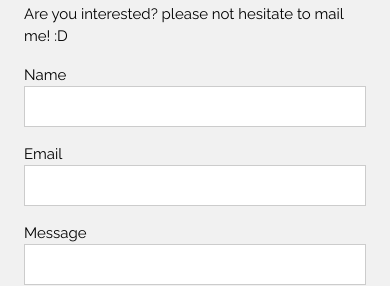
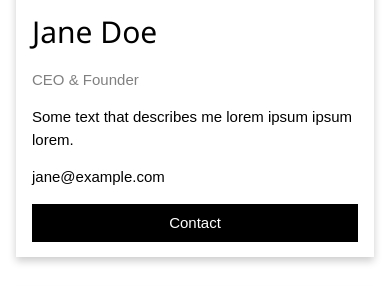
Before and after one commit to imavgg/Data-Visualization, a Flask app: page /us in a window 390 px wide. Shown: the part 642-928 px from the top of the page. Run offline with Flask 2, Linux system fonts and the light colour scheme; data comes from the database, SQL or seed files in the repository.

Commit message:
Add files via upload

```diff
--- a/templates/data/us.html
+++ b/templates/data/us.html
@@ -7,156 +7,179 @@
         <meta name="viewport" content="width=device-width, initial-scale=1">
         <link rel="stylesheet" href="https://www.w3schools.com/w3css/4/w3.css">
         <link rel="stylesheet" href="https://fonts.googleapis.com/css?family=Raleway">
-
         <style>
-                body,
-                h1,
-                h2,
-                h3,
-                h4,
-                h5 {
-                        font-family: "Raleway", sans-serif
+            body {
+              font-family: Arial, Helvetica, sans-serif;
+              margin: 0;
             }
 
-                .w3-third img {
-                        margin-bottom: -6px;
-                        opacity: 0.8;
-                        cursor: pointer
+            html {
+              box-sizing: border-box;
             }
 
-                .w3-third img:hover {
-                        opacity: 1
+            *, *:before, *:after {
+              box-sizing: inherit;
+            }
+
+            .column {
+              float: left;
+              width: 33.3%;
+              margin-bottom: 16px;
+              padding: 0 8px;
+            }
+
+            .card {
+              box-shadow: 0 4px 8px 0 rgba(0, 0, 0, 0.2);
+              margin: 8px;
+            }
+
+            .about-section {
+              padding: 50px;
+              text-align: center;
+              background-color: #474e5d;
+              color: white;
+            }
+
+            .container {
+              padding: 0 16px;
+            }
+
+            .container::after, .row::after {
+              content: "";
+              clear: both;
+              display: table;
+            }
+
+            .title {
+              color: grey;
+            }
+
+            .button {
+              border: none;
+              outline: 0;
+              display: inline-block;
+              padding: 8px;
+              color: white;
+              background-color: #000;
+              text-align: center;
+              cursor: pointer;
+              width: 100%;
+            }
+
+            .button:hover {
+              background-color: #555;
+            }
+
+            @media screen and (max-width: 650px) {
+              .column {
+                width: 100%;
+                display: block;
+              }
             }
             </style>
 </head>
+<body>
 
-<body class="w3-light-grey w3-content" style="max-width:1600px">
+    <div class="about-section">
+      <h1>About Us Page</h1>
+      <p>Some text about who we are and what we do.</p>
+      <p>Resize the browser window to see that this page is responsive by the way.</p>
+    </div>
 
-        <!-- Sidebar/menu -->
-   <nav class="w3-sidebar w3-bar-block w3-white w3-animate-left w3-text-grey w3-collapse w3-top w3-center"
-      style="z-index:3;width:300px;font-weight:bold" id="mySidebar"><br>
-      <!--<h3 class="w3-padding-64 w3-center"><b>H&M<br>Recommendation</b></h3>-->
-	  <br>
-	  <br>
-	  <img src="./static/H&M.png" width="165px">
-	  <br>
-	  <br>
-	  <br>
-      <a href="javascript:void(0)" onclick="w3_close()" class="w3-bar-item w3-button w3-padding w3-hide-large">CLOSE</a>
-      <a href="/" onclick="w3_close()" class="w3-bar-item w3-button" >MAIN</a>
-	  <br>
-	  <a href="{{url_for('recommend')}}" onclick="w3_close()" class="w3-bar-item w3-button">RECOMMENDATION</a>
-      <br>
-	  <a href="{{url_for('visualization')}}" onclick="w3_close()" class="w3-bar-item w3-button">VISUALIZATION</a>
-      <br>
-	  <a href="{{url_for('us')}}#about" onclick="w3_close()" class="w3-bar-item w3-button">ABOUT US</a>
-   </nav>
-        <!-- Top menu on small screens -->
-        <header class="w3-container w3-top w3-hide-large w3-white w3-xlarge w3-padding-16">
-                <span class="w3-left w3-padding">H&M Recommendation</span>
-                <a href="javascript:void(0)" class="w3-right w3-button w3-white" onclick="w3_open()">☰</a>
-        </header>
+    <h2 style="text-align:center">Our Team</h2>
+    <div class="row">
+      <div class="column">
+        <div class="card">
+          <img src="/w3images/team1.jpg" alt="Jane" style="width:100%">
+          <div class="container">
+            <h2>Jane Doe</h2>
+            <p class="title">CEO & Founder</p>
+            <p>Some text that describes me lorem ipsum ipsum lorem.</p>
+            <p>jane@example.com</p>
+            <p><button class="button" onclick="location.href='https://www.youtube.com/watch?v=I2dJuNwlIH0'">Contact</button></p>
 
-        <!-- Overlay effect when opening sidebar on small screens -->
-        <div class="w3-overlay w3-hide-large w3-animate-opacity" onclick="w3_close()" style="cursor:pointer"
-                title="close side menu" id="myOverlay"></div>
-
-        <!-- !PAGE CONTENT! -->
-        <div class="w3-main" style="margin-left:300px">
-
-                <!-- Push down content on small screens -->
-                <div class="w3-hide-large" style="margin-top:83px"></div>
-
-                <!-- Modal for full size images on click-->
-                <div id="modal01" class="w3-modal w3-black" style="padding-top:0" onclick="this.style.display='none'">
-                        <span class="w3-button w3-black w3-xlarge w3-display-topright">×</span>
-                        <div class="w3-modal-content w3-animate-zoom w3-center w3-transparent w3-padding-64">
-                                <img id="img01" class="w3-image">
-                                <p id="caption"></p>
+          </div>
         </div>
       </div>
 
-                <!--Content section -->
-                <div class="w3-container w3-light-grey w3-padding-32 w3-padding-large" id="content">
-                        <img src="https://www.w3schools.com/w3images/avatar_hat.jpg" alt="Me"
-                                class="w3-image w3-padding-32" width="600" height="650">
-
-                        <div class="w3-content w3-justify" style="max-width:1000px">
-                                <h4><b>TEST1</b></h4>
-                                <div class="w3-content w3-justify" style="max-width:600px">
-                                        <h4>Test2</h4>
-
-
+      <div class="column">
+        <div class="card">
+          <img src="/w3images/team2.jpg" alt="Mike" style="width:100%">
+          <div class="container">
+            <h2>Mike Ross</h2>
+            <p class="title">Art Director</p>
+            <p>Some text that describes me lorem ipsum ipsum lorem.</p>
+            <p>mike@example.com</p>
+            <p><button class="button">Contact</button></p>
+          </div>
         </div>
       </div>
 
+      <div class="column">
+        <div class="card">
+          <img src="/Users/minni/Desktop/ab/ES100-65拷貝.jpg" alt="John" style="width:100%">
+          <div class="container">
+            <h2>John Doe</h2>
+            <p class="title">Designer</p>
+            <p>Some text that describes me lorem ipsum ipsum lorem.</p>
+            <p>john@example.com</p>
+            <p><button class="button">Contact</button></p>
           </div>
-
-
-                <!-- Contact section -->
-                <div class="w3-container w3-light-grey w3-padding-32 w3-padding-large" id="contact">
-                        <div class="w3-content" style="max-width:600px">
-                                <h4 class="w3-center"><b>Contact Me</b></h4>
-                                <p>Are you interested? please not hesitate to mail me! :D</p>
-                                <form action="{{request.path}}" target="_blank">
-                                        <div class="w3-section">
-                                                <label>Name</label>
-                                                <input class="w3-input w3-border" type="text" name="title" required>
-                                        </div>
-                                        <div class="w3-section">
-                                                <label>Email</label>
-                                                <input class="w3-input w3-border" type="text" name="sender" required>
-                                        </div>
-                                        <div class="w3-section">
-                                                <label>Message</label>
-                                                <input class="w3-input w3-border" type="text" name="body" required>
-                                        </div>
-                                        <button type="submit" onclick="myFunction()"
-                                                class="w3-button w3-block w3-black w3-margin-bottom">Send
-                                                Message</button>
-
-                                        <script>
-                                                function myFunction() {
-                                                        alert(document.getElementById("sent").style.bottom);
-                                                }
-                                        </script>
-
-
-                                </form>
         </div>
       </div>
 
-
-                <!-- <div class="w3-black w3-center w3-padding-24">Made with <a href="https://www.w3schools.com/spaces"
-                        title="spaces" target="_blank" class="w3-hover-opacity">W3Schools Spaces</a></div> -->
-
-
-                <!-- End page content -->
+      <div class="column">
+        <div class="card">
+          <img src="/Users/minni/Desktop/ab/ES100-65拷貝.jpg" alt="John" style="width:100%">
+          <div class="container">
+            <h2>John Doe</h2>
+            <p class="title">Designer</p>
+            <p>Some text that describes me lorem ipsum ipsum lorem.</p>
+            <p>john@example.com</p>
+            <p><button class="button">Contact</button></p>
+          </div>
+        </div>
       </div>
 
-        <script>
-                // Script to open and close sidebar
-                function w3_open() {
-                        document.getElementById("mySidebar").style.display = "block";
-                        document.getElementById("myOverlay").style.display = "block";
-                }
+      <div class="column">
+        <div class="card">
+          <img src="/Users/minni/Desktop/ab/ES100-65拷貝.jpg" alt="John" style="width:100%">
+          <div class="container">
+            <h2>John Doe</h2>
+            <p class="title">Designer</p>
+            <p>Some text that describes me lorem ipsum ipsum lorem.</p>
+            <p>john@example.com</p>
+            <p><button class="button">Contact</button></p>
+          </div>
+        </div>
+      </div>
 
-                function w3_close() {
-                        document.getElementById("mySidebar").style.display = "none";
-                        document.getElementById("myOverlay").style.display = "none";
-                }
+      <div class="column">
+        <div class="card">
+          <img src="/Users/minni/Desktop/ab/ES100-65拷貝.jpg" alt="John" style="width:100%">
+          <div class="container">
+            <h2>John Doe</h2>
+            <p class="title">Designer</p>
+            <p>Some text that describes me lorem ipsum ipsum lorem.</p>
+            <p>john@example.com</p>
+            <p><button class="button">Contact</button></p>
+          </div>
+        </div>
+      </div>
 
-                // Modal Image Gallery
-                function onClick(element) {
-                        document.getElementById("img01").src = element.src;
-                        document.getElementById("modal01").style.display = "block";
-                        var captionText = document.getElementById("caption");
-                        captionText.innerHTML = element.alt;
-                }
-
-        </script>
-
+      <div class="column">
+        <div class="card">
+          <img src="/Users/minni/Desktop/ab/ES100-65拷貝.jpg" alt="John" style="width:100%">
+          <div class="container">
+            <h2>John Doe</h2>
+            <p class="title">Designer</p>
+            <p>Some text that describes me lorem ipsum ipsum lorem.</p>
+            <p>john@example.com</p>
+            <p><button class="button">Contact</button></p>
+          </div>
+        </div>
+      </div>
+    </div>
 
     </body>
-
     </html>
```
Lines whose indentation alone changed are shown as unchanged.
